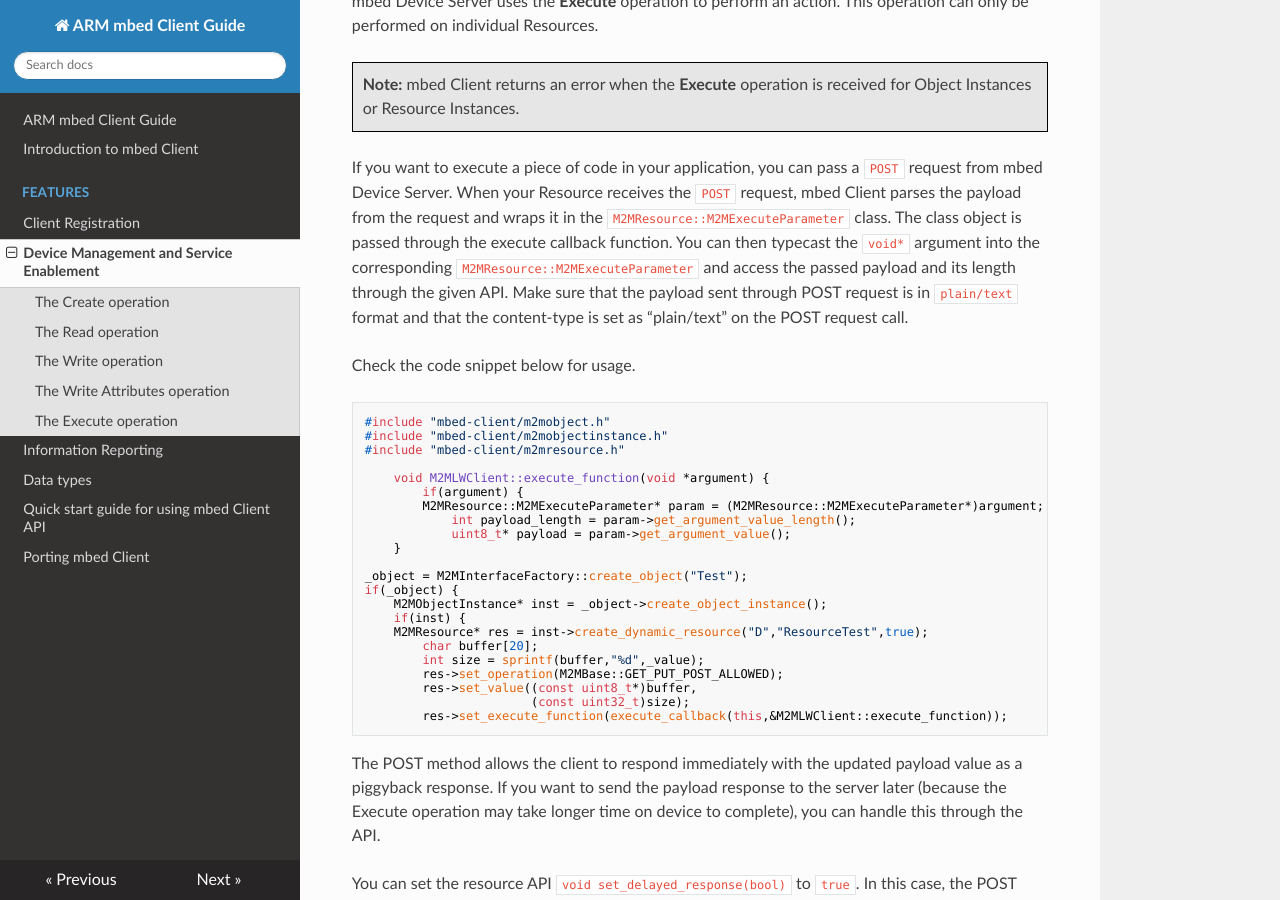
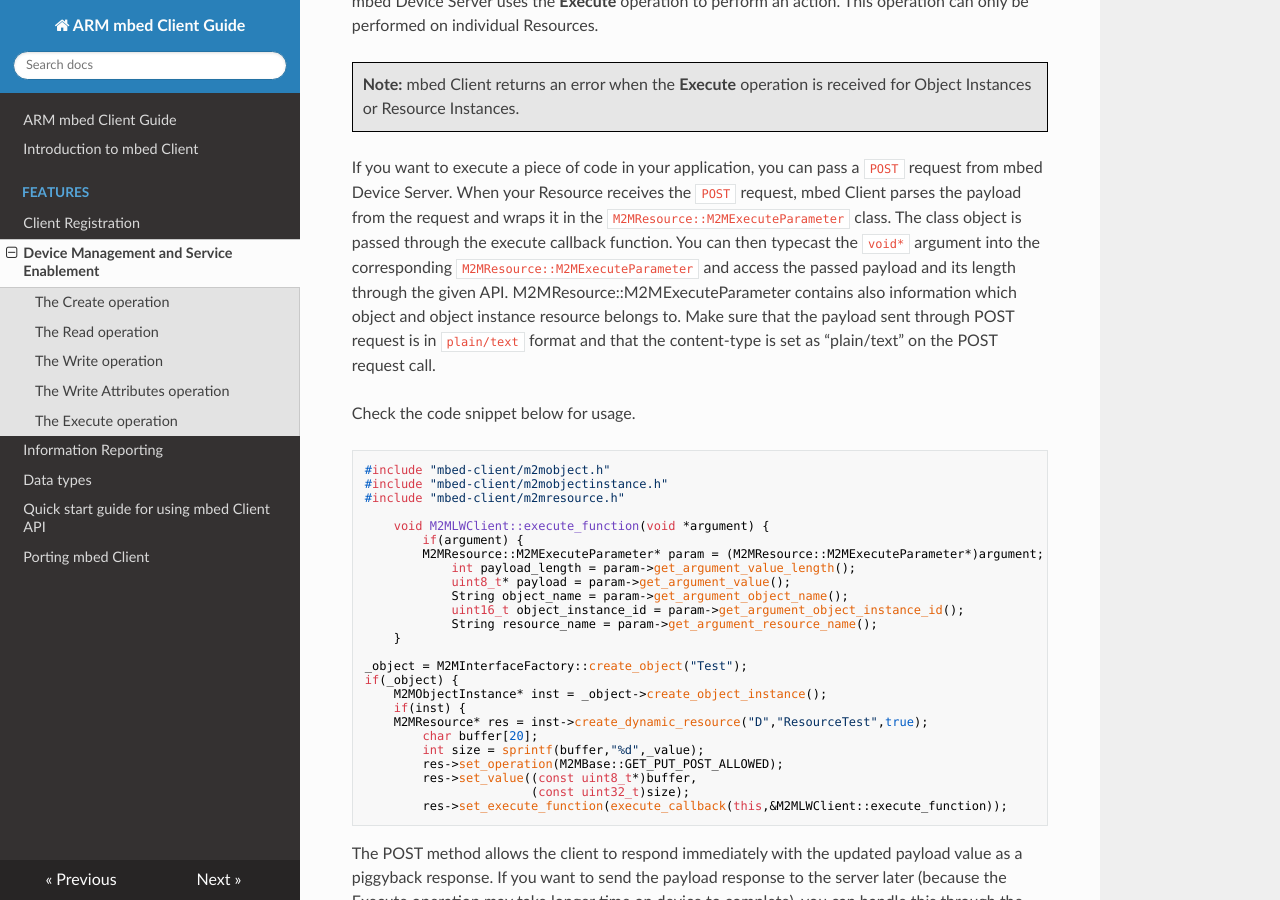
Before and after one commit to ARMmbed/mbed-client, an MkDocs documentation site: the page built from docs/dev_man_serv_enable.md, in a window 1280 px wide and 900 px high, scrolled down 2405 px. Built offline with MkDocs 1.6.1, drawn with Linux system fonts in a browser that asks for light colours; nearby versions of some CDN libraries; old or Windows-style settings are respelled for this version of MkDocs.

Commit message:
Update dev_man_serv_enable.md

```diff
--- a/docs/dev_man_serv_enable.md
+++ b/docs/dev_man_serv_enable.md
@@ -97,7 +97,7 @@
 
 If you want to execute a piece of code in your application, you can pass a `POST` request from mbed Device Server.
 When your Resource receives the `POST` request, mbed Client parses the payload from the request and wraps it in the `M2MResource::M2MExecuteParameter` class. The class object is passed through the execute callback function.
-You can then typecast the `void*` argument into the corresponding `M2MResource::M2MExecuteParameter` and access the passed payload and its length through the given API. Make sure that the payload sent through POST request is in `plain/text` format and that the content-type is set as “plain/text” on the POST request call.
+You can then typecast the `void*` argument into the corresponding `M2MResource::M2MExecuteParameter` and access the passed payload and its length through the given API. M2MResource::M2MExecuteParameter contains also information which object and object instance resource belongs to. Make sure that the payload sent through POST request is in `plain/text` format and that the content-type is set as “plain/text” on the POST request call.
 
 Check the code snippet below for usage.
 
@@ -111,6 +111,9 @@
         M2MResource::M2MExecuteParameter* param = (M2MResource::M2MExecuteParameter*)argument;
             int payload_length = param->get_argument_value_length();
             uint8_t* payload = param->get_argument_value();
+            String object_name = param->get_argument_object_name();
+            uint16_t object_instance_id = param->get_argument_object_instance_id();
+            String resource_name = param->get_argument_resource_name();
     }
 
 _object = M2MInterfaceFactory::create_object("Test");
```
